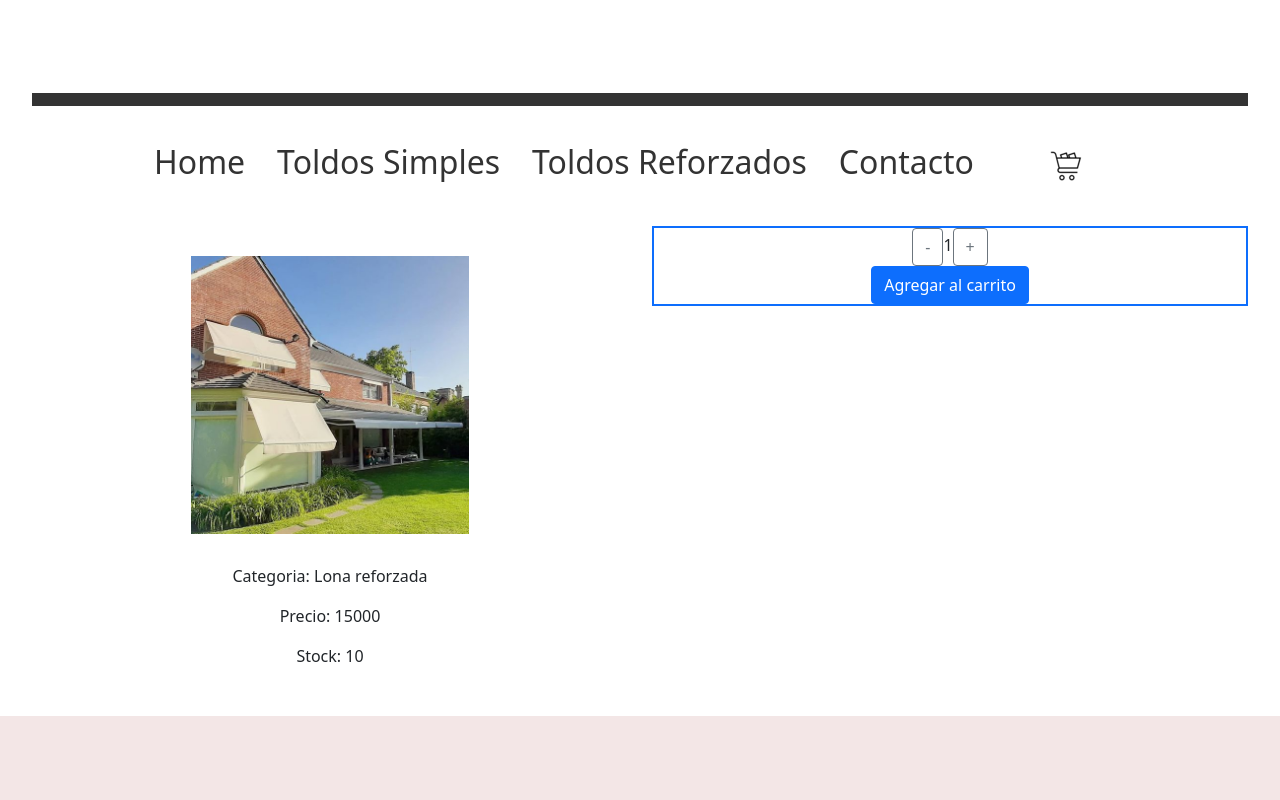
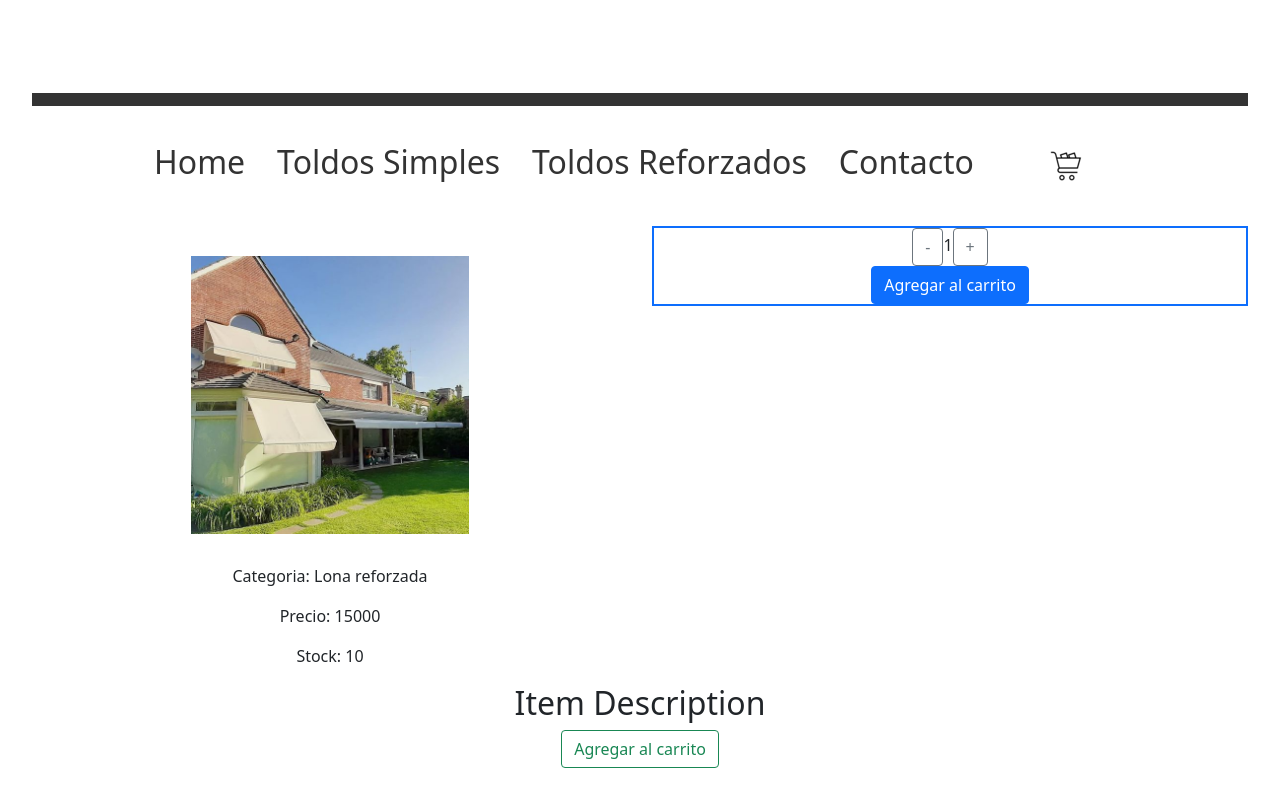
Before and after one commit to LautaroSabino/ReactSabino, a React (Vite) app: page /detail/1 in a window 1280 px wide. Shown: the part 383-1183 px from the top of the page. Before the commit the page ends 1099 px from the top, so only its background shows below. Built offline with nearby package versions, Linux system fonts and the light colour scheme.

Commit message:
probando intercambiabilidad

```diff
--- a/package.json
+++ b/package.json
@@ -9,7 +9,9 @@
     "preview": "vite preview"
   },
   "dependencies": {
+    "bootstrap": "^5.2.2",
     "react": "^18.2.0",
+    "react-bootstrap": "^2.6.0",
     "react-dom": "^18.2.0",
     "react-router-dom": "^6.4.3",
     "styled-components": "^5.3.6"
--- /dev/null
+++ b/src/components/Intercambiabilidad/Intercambiabilidad.jsx
@@ -0,0 +1,53 @@
+import { useState } from "react"
+import { Link } from "react-router-dom"
+
+
+const InputCount = () => {
+    return (
+        <>
+            <Link to='/cart'>
+                <button
+                    className="btn btn-outline-primary"
+                    onClick={() => console.log('Ir a Cart')}>
+                    Ir a cart o terminar compra</button>
+            </Link>
+            <Link to='/'>
+                <button
+                    className="btn btn-outline-primary"
+                    onClick={() => console.log('Ir a Home')}>
+                    Seguir comprando</button>
+            </Link>
+        </>
+    )
+}
+
+const ButtonCount= ({handleInter})=>{
+    return <button
+                className="btn btn-outline-success"
+                onClick={handleInter}
+    >Agregar al carrito</button>
+}
+
+const Intercambiabilidad = () => {
+    const [inputType, setInputType] = useState('button')
+
+    const handleInter = () => {
+        setInputType('input')
+    }
+
+    return (
+        <div>
+            <h2>Item Description</h2>
+            {
+                inputType === 'button' ?
+                    <ButtonCount handleInter={handleInter} />
+                :
+                    <InputCount/>
+            }
+            {/* <Count onConfirm={addToCart} maxQual<ntity={itemMax} */}
+        </div>
+    )
+
+}
+
+export default Intercambiabilidad
--- a/src/components/ItemDetail/ItemDetail.jsx
+++ b/src/components/ItemDetail/ItemDetail.jsx
@@ -1,4 +1,5 @@
 import Contador from "../Contador/Contador"
+import Intercambiabilidad from "../Intercambiabilidad/Intercambiabilidad";
 
 const ItemDetail = ({product}) => {
 
@@ -17,6 +18,7 @@
       <div className="col">
         <Contador stock={10} initial={1} onAdd={onAdd} />
       </div>
+      <Intercambiabilidad/>
     </div>
   )
 }
```
Also changed, not shown: src/components/Navbar/Navbar.css (added), 1 other file (tests, documents, lock files or other folders).
